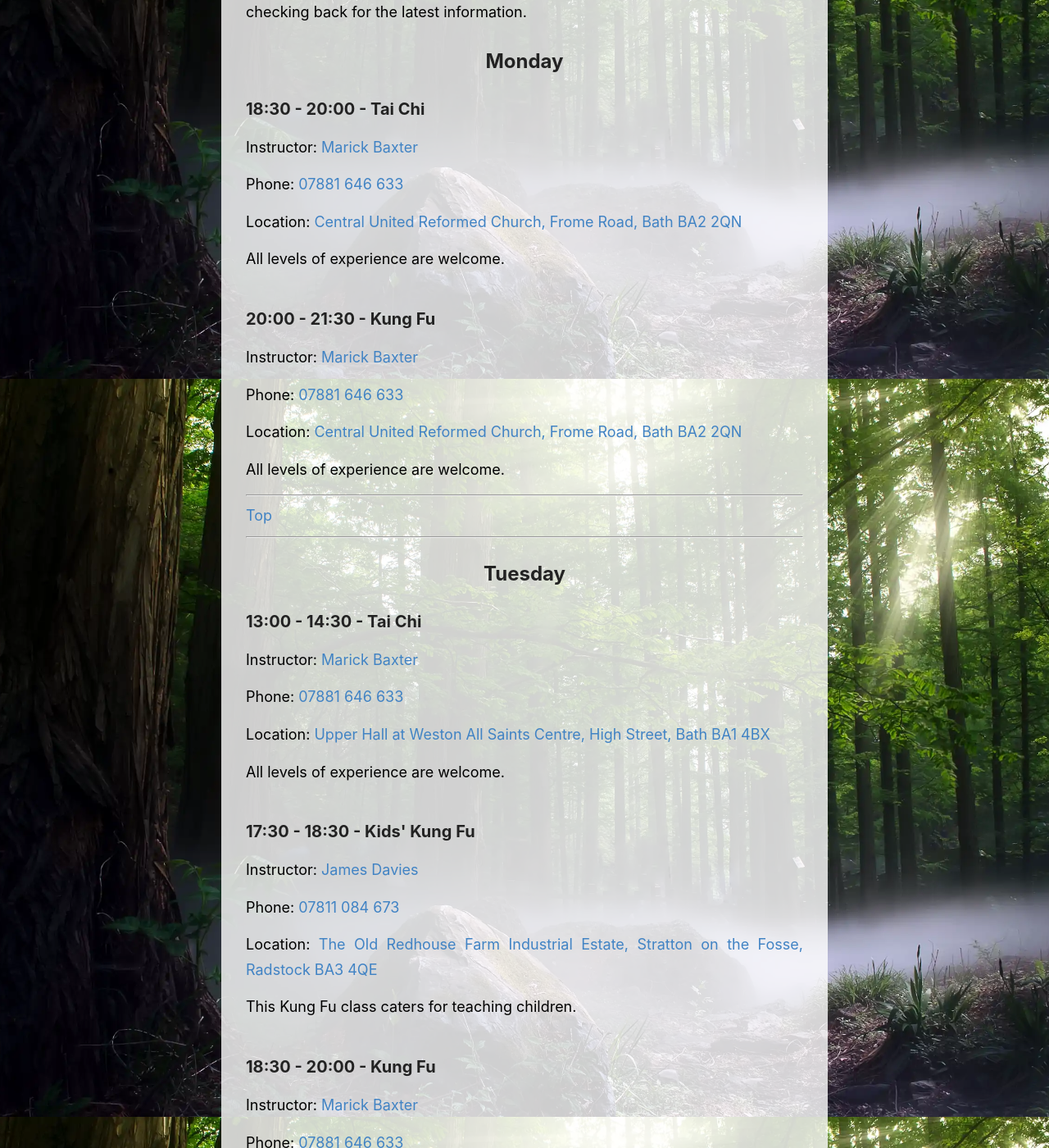
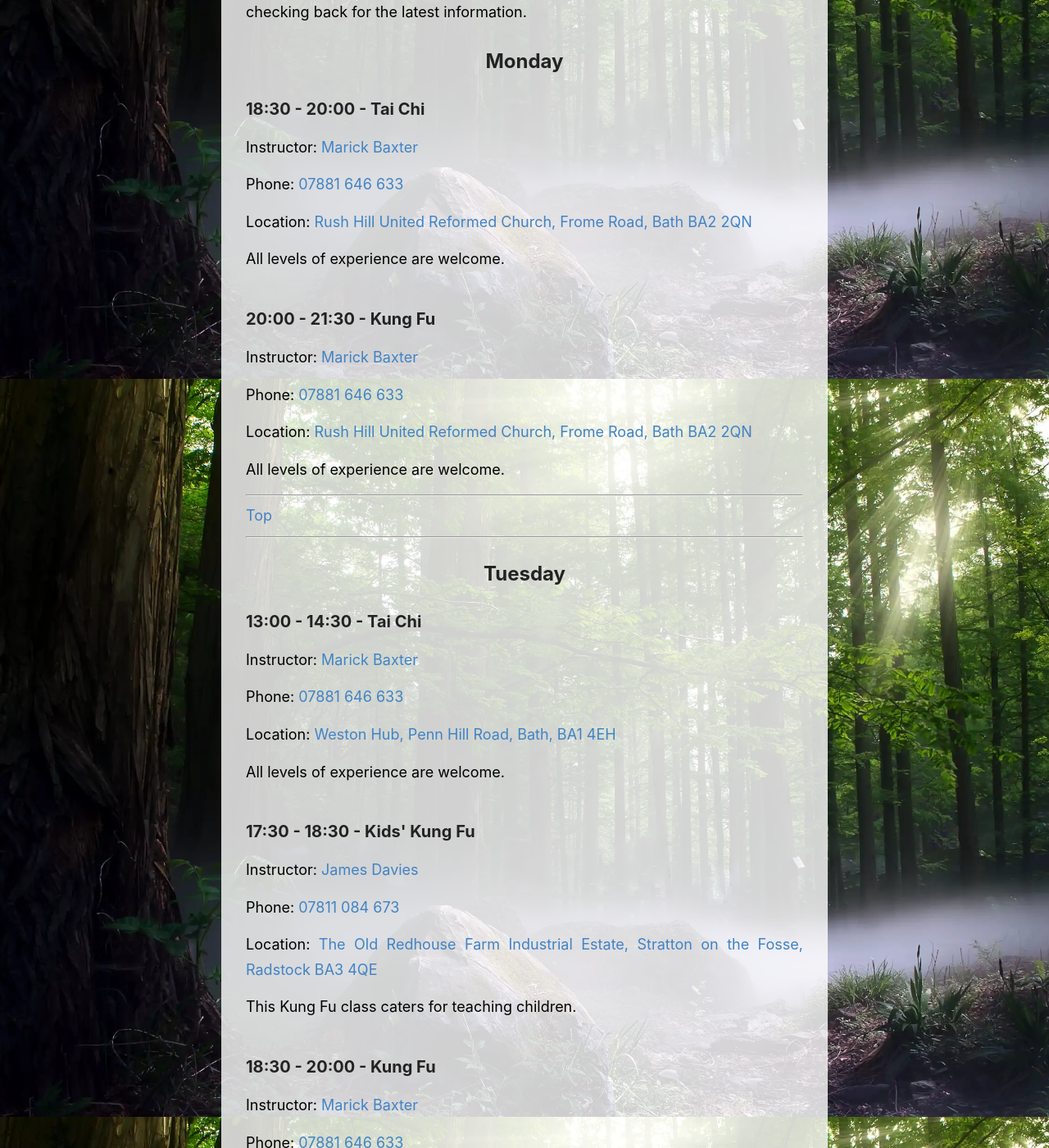
Before and after one commit to xanthipe/wutan-bath, a Jekyll site: the page built from _pages/classes.md, in a window 1280 px wide and 1400 px high, scrolled down 438 px. Shown: the whole window at 82% size. Built offline with Jekyll 4.4.1, drawn with Linux system fonts in a browser that asks for light colours; some of the changed text lies outside the part shown.

Commit message:
adds news post, updates classes

```diff
--- a/_data/classes.yml
+++ b/_data/classes.yml
@@ -4,14 +4,14 @@
       start: "18:30"
       end: "20:00"
       instructor: marick-baxter
-      location: Central United Reformed Church, Frome Road, Bath BA2 2QN
+      location: Rush Hill United Reformed Church, Frome Road, Bath BA2 2QN
       map_link: nyw3JWx1VNhMAH2z5
       description: All levels of experience are welcome.
     - name: Kung Fu
       start: "20:00"
       end: "21:30"
       instructor: marick-baxter
-      location: Central United Reformed Church, Frome Road, Bath BA2 2QN
+      location: Rush Hill United Reformed Church, Frome Road, Bath BA2 2QN
       map_link: nyw3JWx1VNhMAH2z5
       description: All levels of experience are welcome.
 - day: Tuesday
@@ -20,8 +20,8 @@
       start: "13:00"
       end: "14:30"
       instructor: marick-baxter
-      location: Upper Hall at Weston All Saints Centre, High Street, Bath BA1 4BX
-      map_link: e4tvym1pQZ1ZsWcYA
+      location: Weston Hub, Penn Hill Road, Bath, BA1 4EH
+      map_link: k5t3GAERuYymE4sZ7
       description: All levels of experience are welcome.
     - name: Kids' Kung Fu
       start: "17:30"
@@ -34,7 +34,7 @@
       start: "18:30"
       end: "20:00"
       instructor: marick-baxter
-      location: Central United Reformed Church, Frome Road, Bath BA2 2QN
+      location: Rush Hill United Reformed Church, Frome Road, Bath BA2 2QN
       map_link: nyw3JWx1VNhMAH2z5
       description: All levels of experience are welcome.
     - name: Tai Chi
```
Also changed, not shown: _posts/2024-09-23-new-beginners-and-location-change.md (added, +10 -0 lines).
